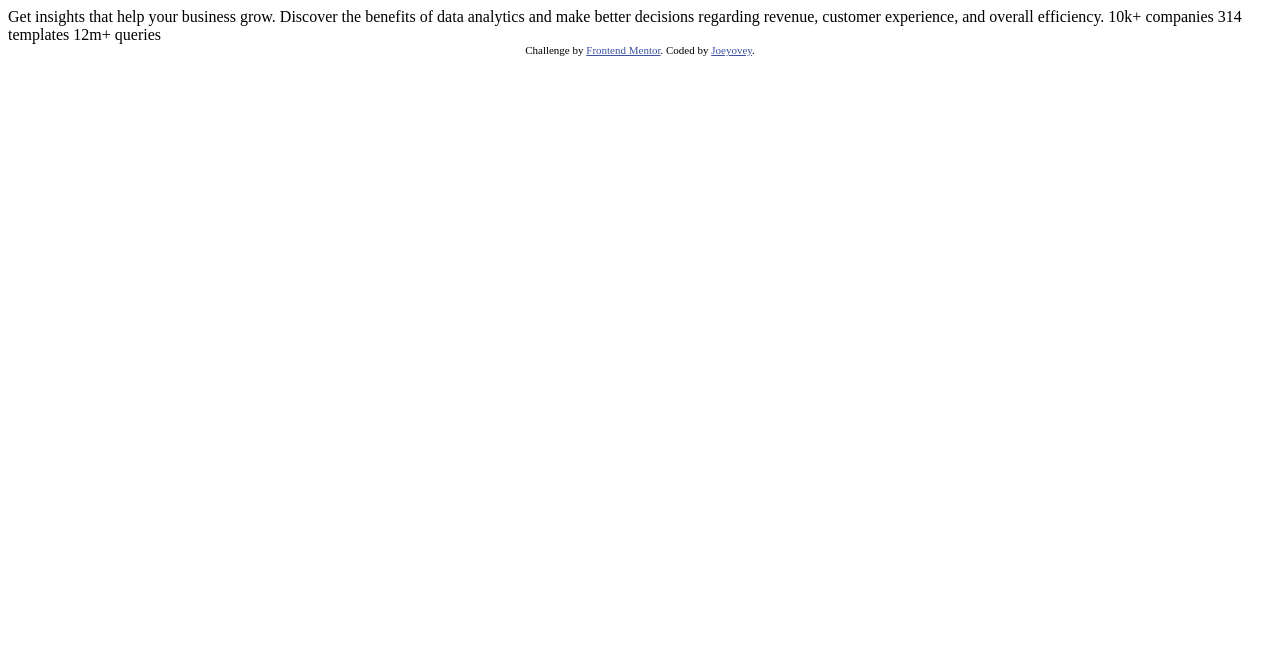
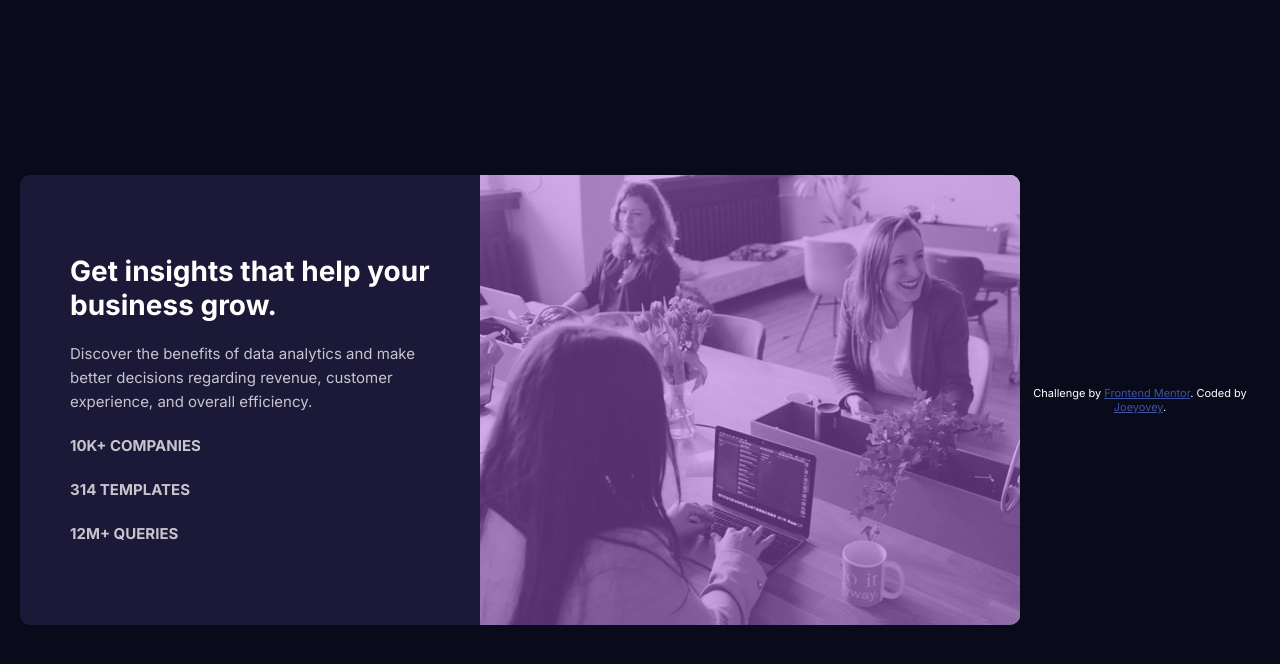
Before and after one commit to joeyovey/stats-preview-card-component, a plain HTML site: page index.html in a window 1280 px wide. Drawn offline with Linux system fonts and the light colour scheme.

Commit message:
Added the styles

```diff
--- a/index.html
+++ b/index.html
@@ -7,23 +7,125 @@
   <link rel="icon" type="image/png" sizes="32x32" href="./images/favicon-32x32.png">
 
   <title>Frontend Mentor | Stats preview card component</title>
+  <link rel="preconnect" href="https://fonts.googleapis.com">
+  <link rel="preconnect" href="https://fonts.gstatic.com" crossorigin>
+  <link href="https://fonts.googleapis.com/css2?family=Inter:ital,opsz,wght@0,14..32,100..900;1,14..32,100..900&family=Lexend+Deca:wght@100..900&display=swap" rel="stylesheet">
 
   <!-- Feel free to remove these styles or customise in your own stylesheet 👍 -->
   <style>
+
+/* General Styles */
+* {
+    margin: 0;
+    padding: 0;
+    box-sizing: border-box;
+}
+
+body {
+    font-family: 'Inter', sans-serif;
+    background-color: #090b1a;
+    color: white;
+    display: flex;
+    justify-content: center;
+    align-items: center;
+    height: 100vh;
+    padding: 20px;
+}
+
+.container {
+    display: flex;
+    flex-direction: row;
+    background-color: #1c1938;
+    border-radius: 10px;
+    overflow: hidden;
+    max-width: 1000px;
+    width: 100%;
+}
+
+/* Left Panel Styles */
+.result-card {
+    flex: 1;
+    padding: 50px;
+    display: flex;
+    flex-direction: column;
+    justify-content: center;
+}
+
+.title {
+    font-size: 28px;
+    font-weight: 700;
+    margin-bottom: 20px;
+    color: white;
+}
+
+.title span {
+    color: #ab5cdb;
+}
+
+p {
+    font-size: 15px;
+    line-height: 1.6;
+    color: rgba(255, 255, 255, 0.75);
+}
+
+/* Stats Section */
+.companies, .templates, .queries {
+    display: inline-block;
+    margin-right: 20px;
+    margin-top: 20px;
+    font-weight: 700;
+    color: white;
+    text-transform: uppercase;
+}
+
+/* Right Panel Styles */
+.image-card {
+    flex: 1;
+    background: url('./images/image-header-desktop.jpg') no-repeat center center/cover;
+    position: relative;
+}
+
+.image-card::after {
+    content: "";
+    position: absolute;
+    top: 0;
+    left: 0;
+    width: 100%;
+    height: 100%;
+    background-color: rgba(170, 92, 219, 0.5);
+}
+
+
     .attribution { font-size: 11px; text-align: center; }
     .attribution a { color: hsl(228, 45%, 44%); }
   </style>
 </head>
 <body>
+  <div class="container">
+    <!-- Left Panel - content-->
+    <div class="result-card">
+        <h1 class="title">Get insights that help your business grow.</h1>
+        <p>
+            Discover the benefits of data analytics and make better decisions regarding revenue, customer
+            experience, and overall efficiency.
+        </p>
+        <div class="companies">
+            <p>10k+ companies</p>
+        </div>
+        <div class="templates">
+            <p>314 templates</p>
+        </div>
+        <div class="queries">
+            <p>12m+ queries</p>
+        </div>
+    </div>
 
-  Get insights that help your business grow.
+    <!-- Right Panel - image -->
+    <div class="image-card">
 
-  Discover the benefits of data analytics and make better decisions regarding revenue, customer
-  experience, and overall efficiency.
-
-  10k+ companies
-  314 templates
-  12m+ queries
+        <img src="./images/image-header-desktop.jpg" alt="">
+    </div>
+  </div>
 
   <div class="attribution">
     Challenge by <a href="https://www.frontendmentor.io?ref=challenge" target="_blank">Frontend Mentor</a>.
```
